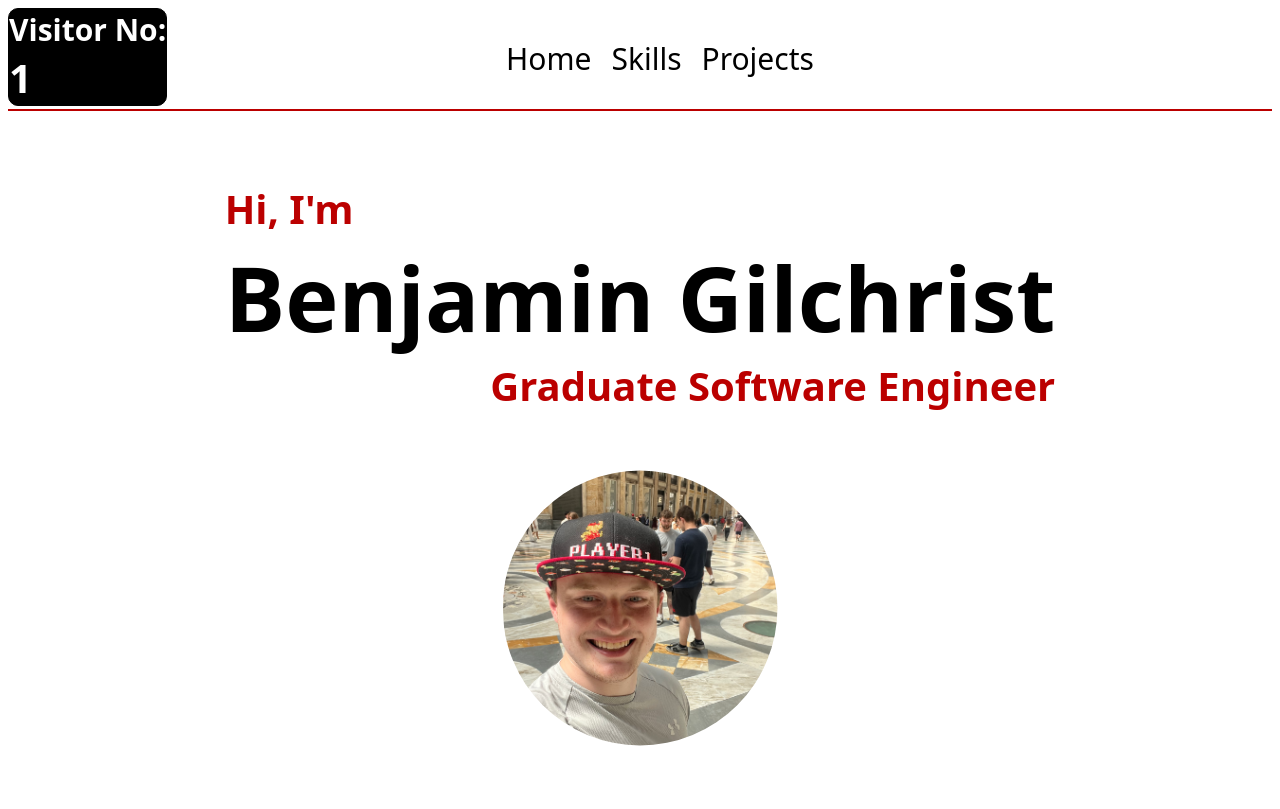
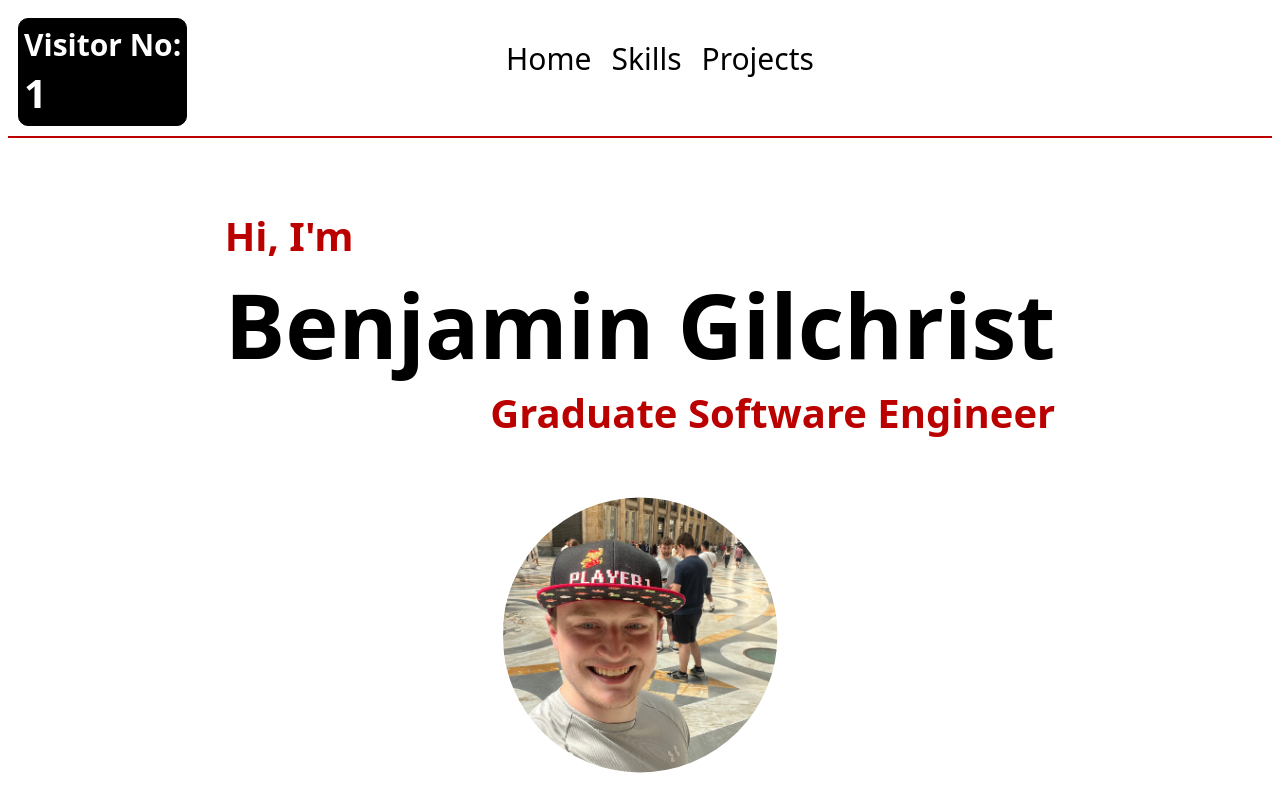
Before and after one commit to Slimbo2002/portfolio-website, a PHP site: page / in a window 1280 px wide. Shown: the top 809 px of the page. Run offline with PHP 8.4, Linux system fonts and the light colour scheme.

Commit message:
Minor Change

```diff
--- a/core.css
+++ b/core.css
@@ -62,6 +62,9 @@ button:hover{
     border-radius: 10px;
     background-color: black;
     color: white;
+
+    padding: 5px;
+    margin: 10px;
 }
 .tracker h2, .tracker h3{
     padding: 0;
```
